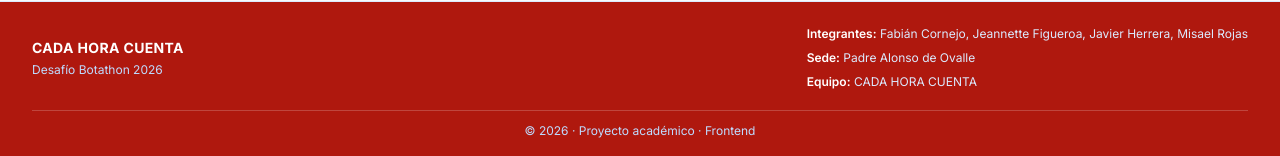
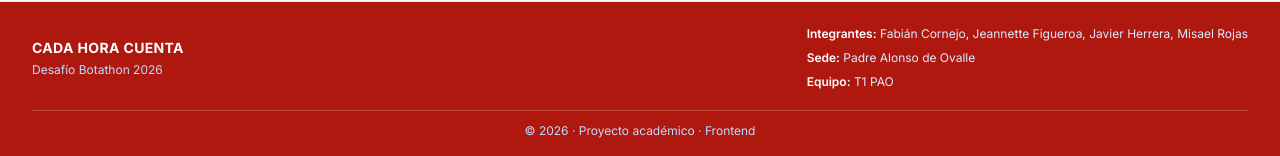
Before and after one commit to javherrerae/botathon-t1pao, a React (Vite) app in the folder cada-hora-cuenta-frontend/: page /dashboard in a window 1280 px wide. Shown: the part 891-1047 px from the top of the page. Built offline with nearby package versions, Linux system fonts and the light colour scheme.

Commit message:
Nombre equipo

```diff
--- a/cada-hora-cuenta-frontend/src/components/layout/Footer.jsx
+++ b/cada-hora-cuenta-frontend/src/components/layout/Footer.jsx
@@ -27,7 +27,7 @@ function Footer() {
 
           <p>
             <span className="font-semibold text-white">Equipo:</span>{' '}
-            CADA HORA CUENTA
+             T1 PAO
           </p>
         </div>
 
```
Also changed, not shown: cada-hora-cuenta-frontend/src/components/ej.js (deleted).
